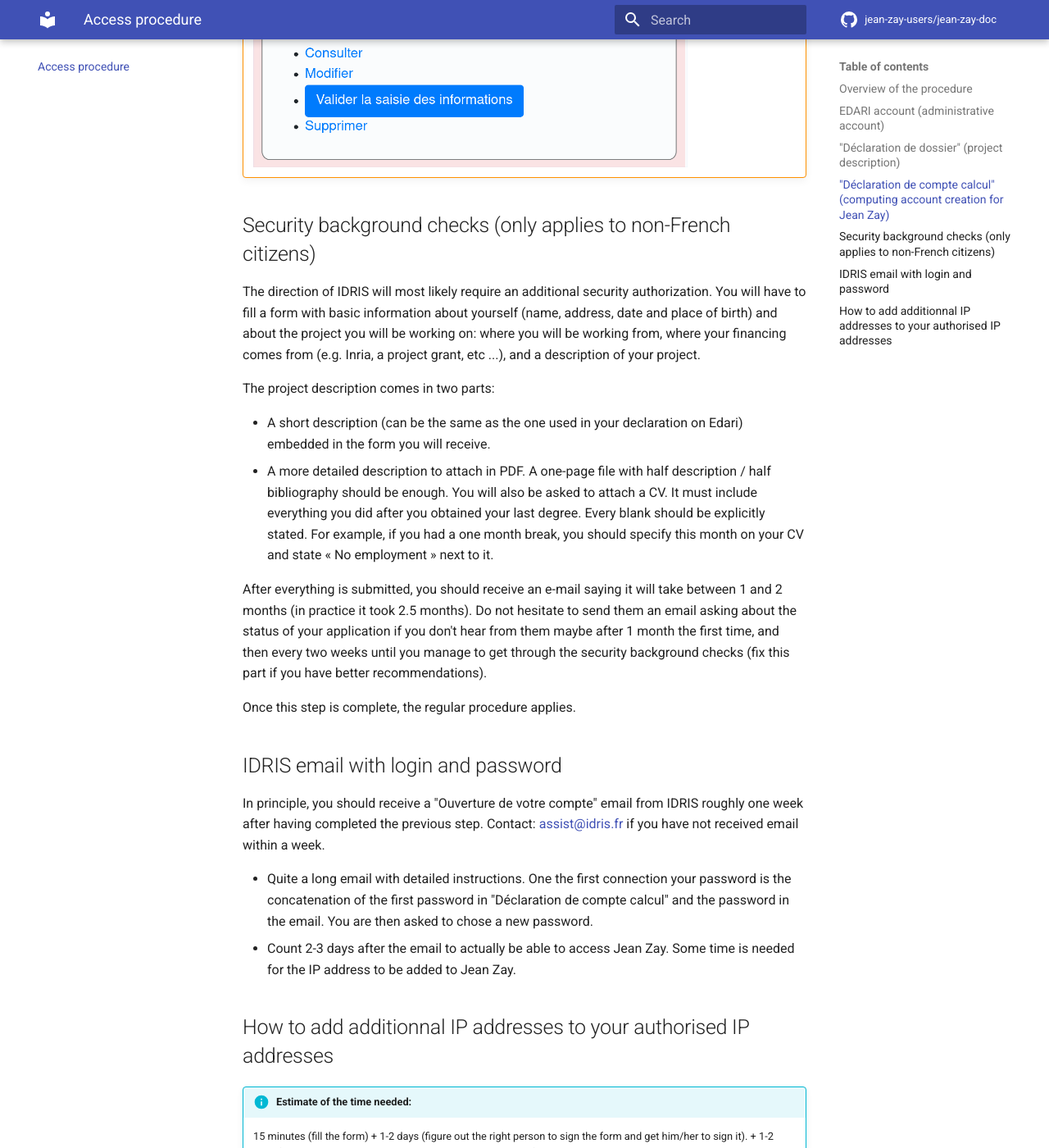
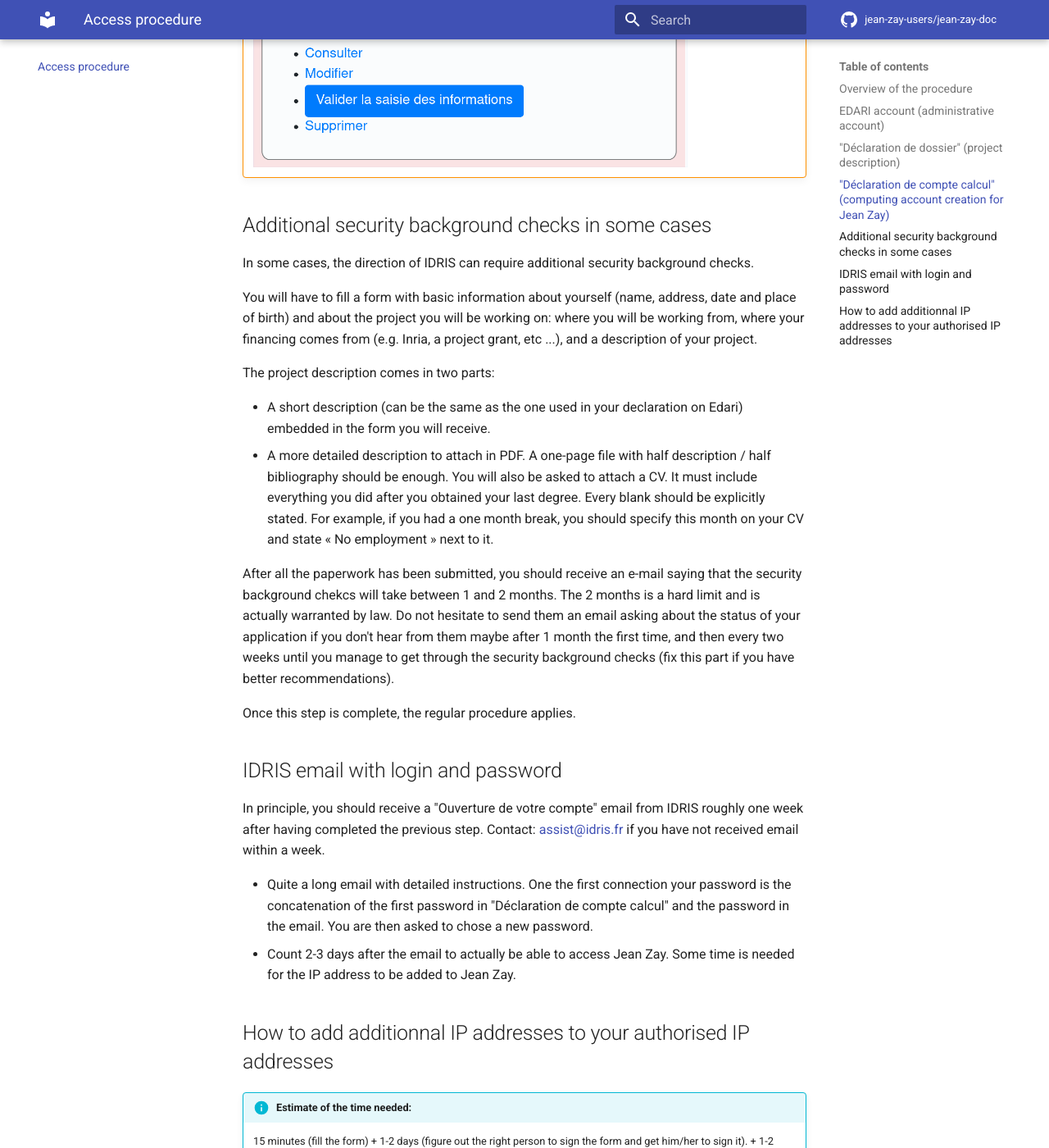
Before and after one commit to jean-zay-users/jean-zay-doc, an MkDocs documentation site: the page built from docs/access-procedure.md, in a window 1280 px wide and 1400 px high, scrolled down 3825 px. Shown: the whole window at 82% size. Built offline with MkDocs 1.6.1 and Material for MkDocs 9.7.7, drawn with Linux system fonts in a browser that asks for light colours; comment, search, counter and statistics services are not loaded; some of the changed text lies outside the part shown.

Commit message:
Take into account benevolent audit.

```diff
--- a/docs/access-procedure.md
+++ b/docs/access-procedure.md
@@ -1,8 +1,8 @@
 # Access procedure for Jean Zay
 
-Our experience is that the access procedure for Jean Zay takes roughly 3
-weeks (add 1-2 months on top of that if you are not French for background
-security checks). It does seem long but it is definitely worth it.
+Our experience is that the access procedure for Jean Zay takes roughly 3 weeks
+(add 1-2 months on top of that if you have to go through additional security
+background checks). It does seem long but it is definitely worth it.
 
 !!! tip
     Find people that have accessed IDRIS or GENCI clusters around you. If you
@@ -31,10 +31,10 @@
    more) IP address(es) that will be able to use to connect to Jean Zay. See
    [this](#d%C3%A9claration-de-compte-calcul-computing-account-creation-for-jean-zay)
    for all the details about this step.
-4. Security background checks for non-French citizens.  Unfortunately this
-   takes 1-2 additional months. See
-   [this](#security-background-checks-only-applies-to-non-french-citizens) for all
-   the details about this step.
+4. Additional security background checks in some cases. Unfortunately
+   this takes 1-2 additional months. See
+   [this](#additional-security-background-checks) for all the details about
+   this step.
 5. After roughly a week, you'll get an email from IDRIS giving you your login,
    password and instructions to connect to Jean Zay. See
    [this](#idris-email-with-login-and-password) for all the details about this
@@ -116,10 +116,12 @@
     <img src="../img/computing-account-validate.png" width="80%" style="display: block"/>
 
 
-## Security background checks (only applies to non-French citizens)
+## Additional security background checks in some cases
 
-The direction of IDRIS will most likely require an additional security
-authorization. You will have to fill a form with basic information about
+In some cases, the direction of IDRIS can require additional security
+background checks.
+
+You will have to fill a form with basic information about
 yourself (name, address, date and place of birth) and about the project you
 will be working on: where you will be working from, where your financing comes
 from (e.g. Inria, a project grant, etc ...), and a description of your project.
@@ -135,8 +137,9 @@
   one month break, you should specify this month on your CV and state « No
   employment » next to it.
 
-After everything is submitted, you should receive an e-mail saying it will take
-between 1 and 2 months (in practice it took 2.5 months). Do not hesitate to
+After all the paperwork has been submitted, you should receive an e-mail saying
+that the security background chekcs will take between 1 and 2 months. The 2
+months is a hard limit and is actually warranted by law. Do not hesitate to
 send them an email asking about the status of your application if you don't
 hear from them maybe after 1 month the first time, and then every two weeks
 until you manage to get through the security background checks (fix this part
```
Also changed, not shown: docs/index.md (+3 -3 lines), docs/tips-and-tricks.md (+3 -0 lines), docs/img/project-saved.png, docs/img/project-validate.png.
